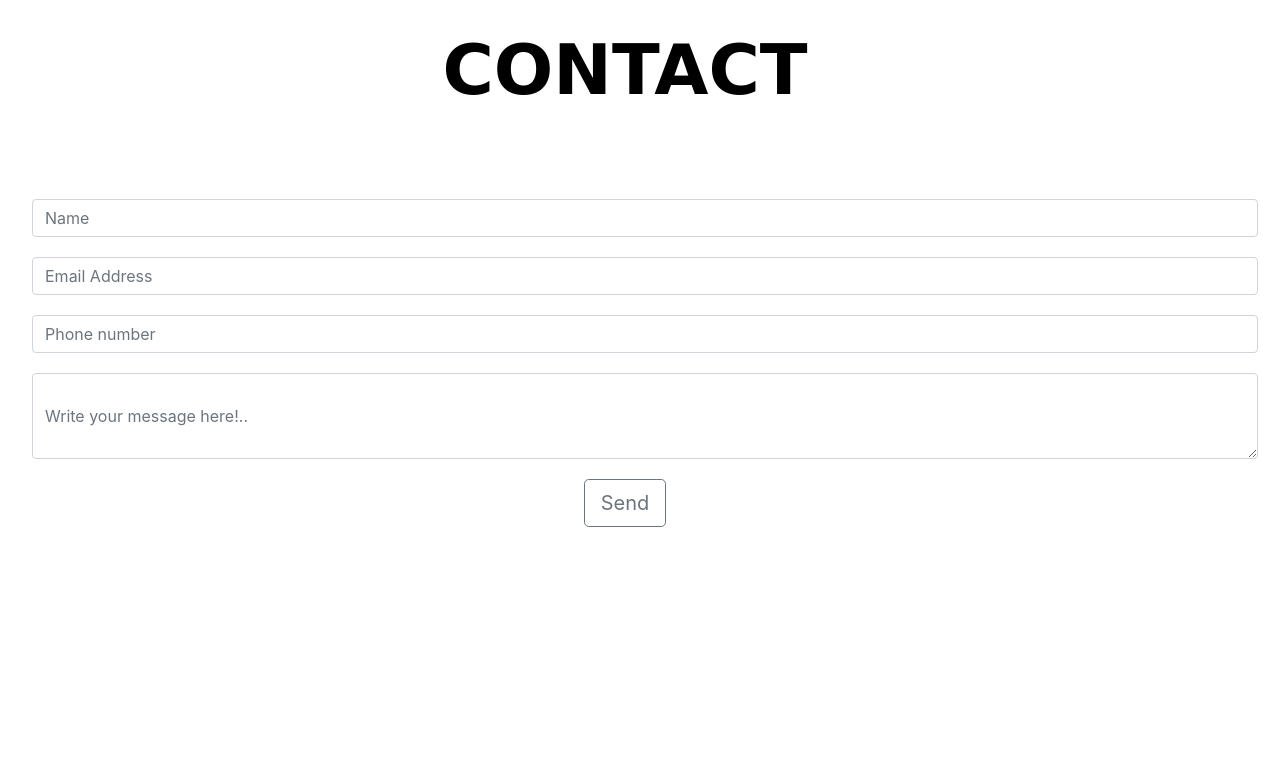
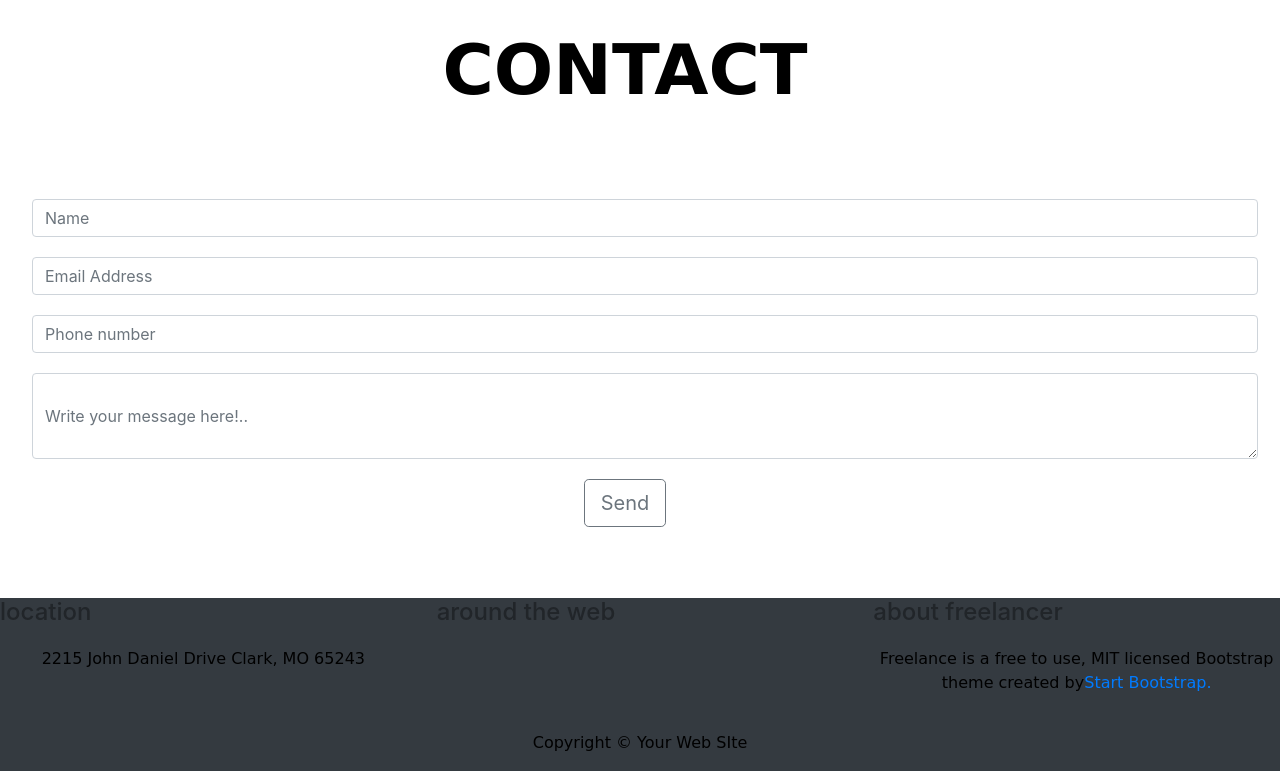
Before and after one commit to Enrique-cl/freelancerPage, a website: page index.html in a window 1280 px wide. Shown: the part 1802-2573 px from the top of the page. Before the commit the page ends 2400 px from the top, so only its background shows below. Drawn offline with nearby package versions, Linux system fonts and the light colour scheme.

Commit message:
se agrego el footer

```diff
--- a/index.html
+++ b/index.html
@@ -264,5 +264,27 @@
 	  		</form>
 	  	</div>
 	</div>
+	<footer>
+		<div class="row bg-dark footer">
+			<div class="location col-xs-12 col-sm-12 col-lg-4">
+				<h4>location</h4>
+				<p><a href=""><i class="fa fa-map-marker" aria-hidden="true"></i></a> 2215 John Daniel Drive Clark, MO 65243</p>
+			</div>
+			<div class="around-web col-xs-12 col-sm-12 col-lg-4">
+				<h4>around the web</h4>
+				<a href=""><i class="fa fa-github-square" aria-hidden="true"></i></a>
+                <a href=""><i class="fa fa-slack" aria-hidden="true"></i></a>
+                <a href=""><i class="fa fa-facebook-square" aria-hidden="true"></i></a>
+                <a href=""><i class="fa fa-instagram" aria-hidden="true"></i></a>
+			</div>
+			<div class="about-freelancer col-xs-12 col-sm-12 col-lg-4">
+				<h4>about freelancer</h4>
+				<p>Freelance is a free to use, MIT licensed Bootstrap theme created by<a href="http://startbootstrap.com/">Start Bootstrap.</a></p>
+			</div>
+			<div class="copy col-xs-12 col-sm-12 col-lg-12">
+				<p>Copyright &copy Your Web SIte</p>
+			</div>
+		</div>
+	</footer>
   </body>
 </html>
```
